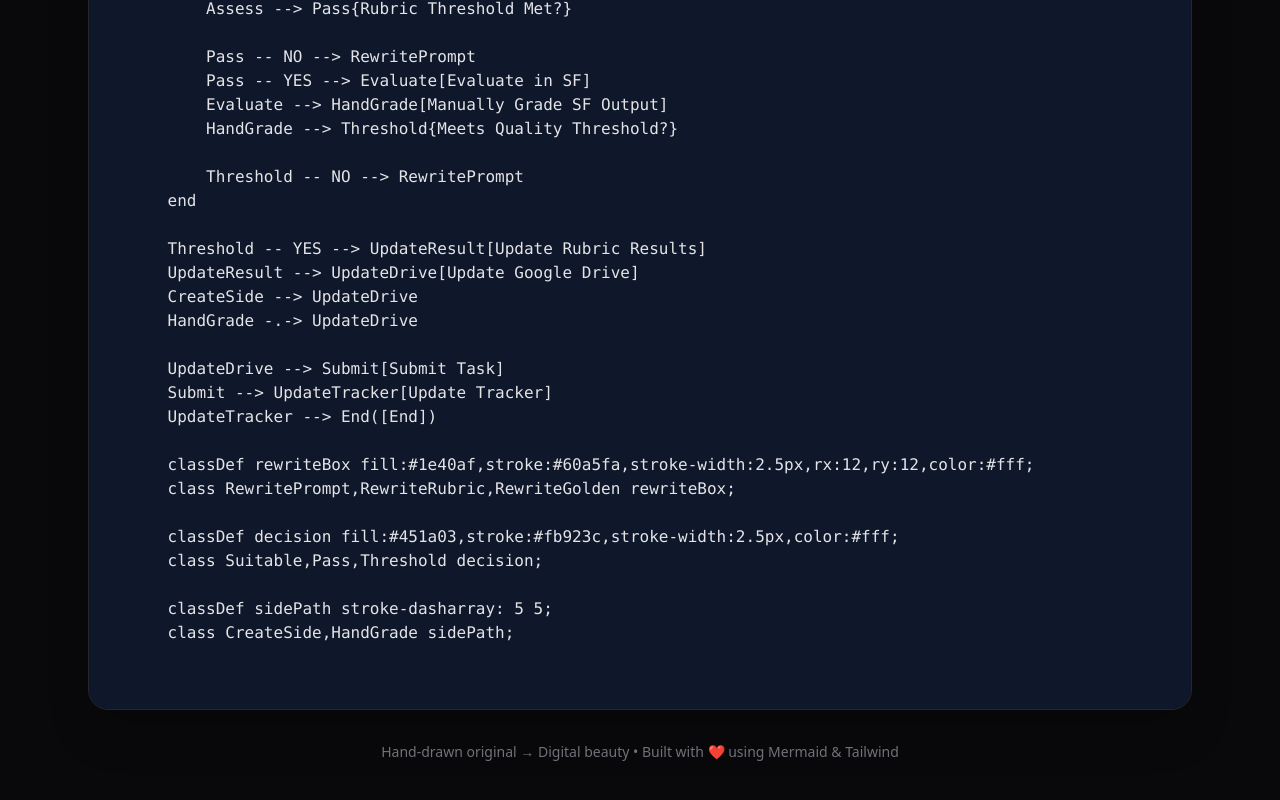
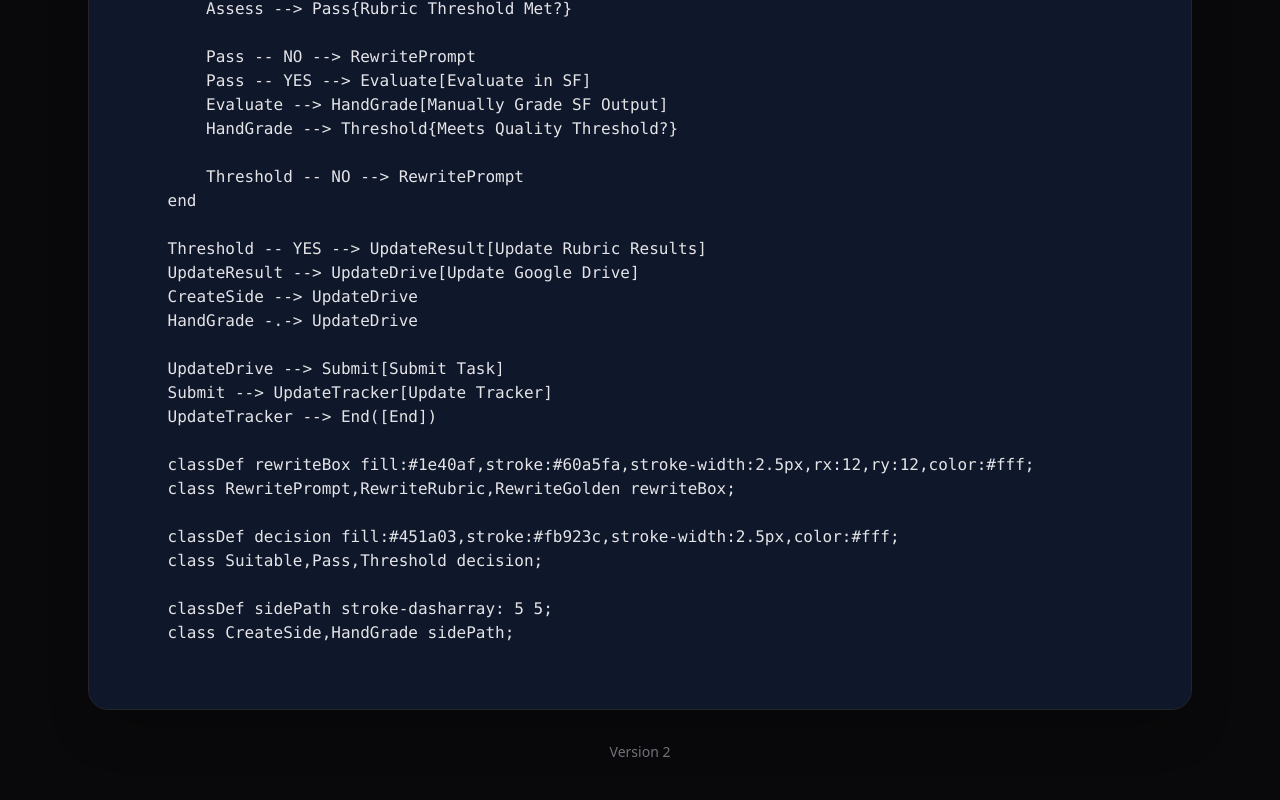
Before and after one commit to mindtensorML/vdr-task, a plain HTML site: page index.html in a window 1280 px wide. Shown: the part 745-1545 px from the top of the page. Drawn offline with nearby package versions, Linux system fonts and the light colour scheme; a script that the page names is missing.

Commit message:
Updated version information

```diff
--- a/index.html
+++ b/index.html
@@ -95,7 +95,7 @@ flowchart TD
 
     <!-- Footer -->
     <div class="text-center mt-8 text-zinc-500 text-sm">
-      Hand-drawn original → Digital beauty • Built with ❤️ using Mermaid & Tailwind
+      Version 2
     </div>
   </div>
 
```
